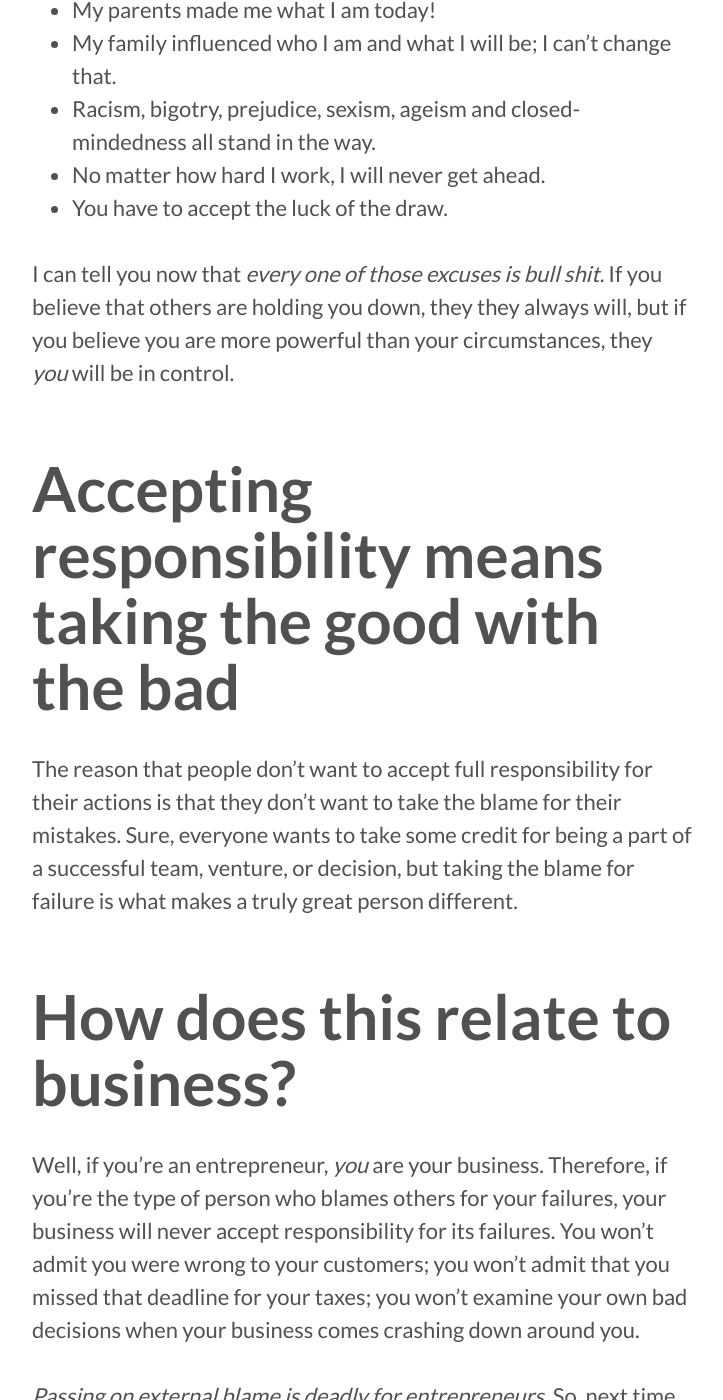
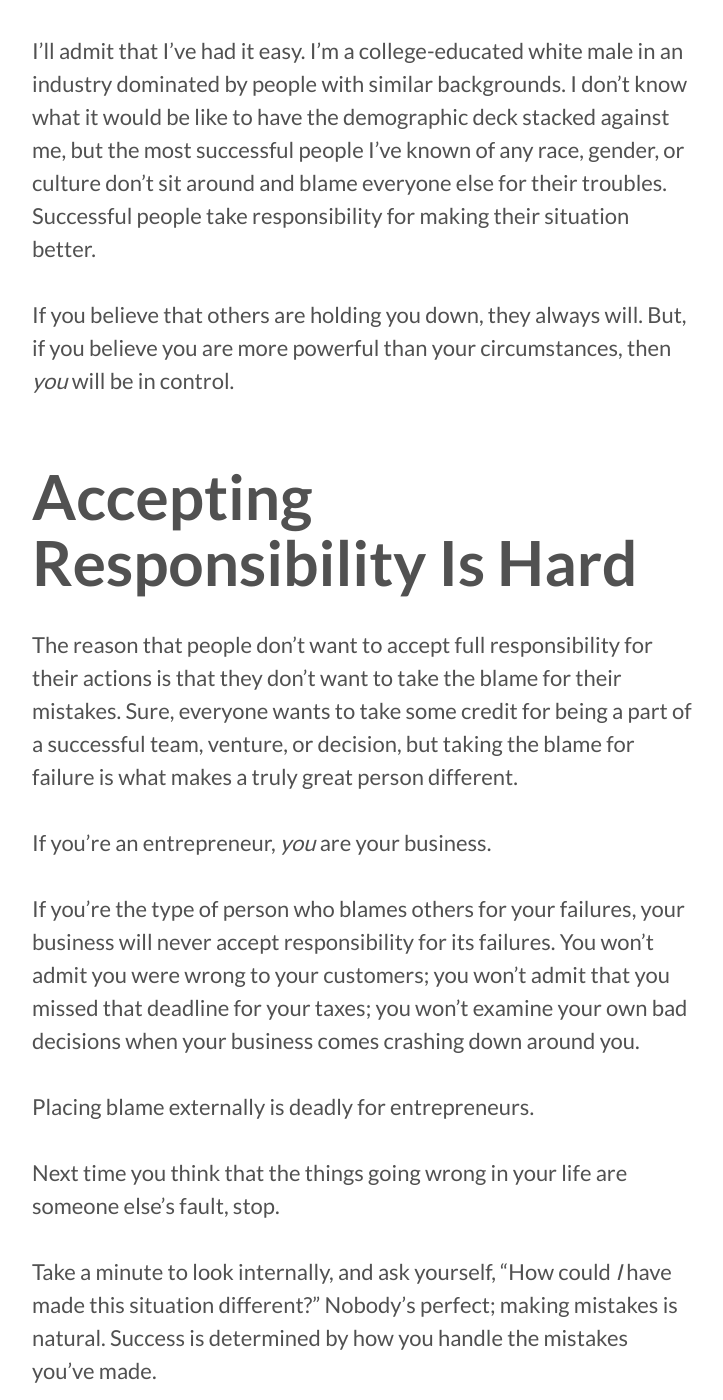
Before and after one commit to karllhughes/personal-blog-5, a Jekyll site: the page built from _posts/2017-02-15-are-you-placing-the-blame-internally-or-externally.markdown, in a window 1280 px wide and 1400 px high, scrolled down 2328 px. Shown: the whole window, without its empty margins (278-1001 px from the left). Built offline with Jekyll 4.4.1, drawn with Linux system fonts in a browser that asks for light colours; some of the changed text lies outside the part shown.

Commit message:
Updating blame article

```diff
--- a/_posts/2017-02-15-are-you-placing-the-blame-internally-or-externally.markdown
+++ b/_posts/2017-02-15-are-you-placing-the-blame-internally-or-externally.markdown
@@ -1,25 +1,25 @@
 ---
 layout: post
-title: "Are You Placing the Blame Internally or Externally?"
+title: "Placing Blame: Internally or Externally"
 date: 2017-02-15
-img: https://i.imgur.com/7BEUBEg.jpg
+img: /assets/img/placing-blame.png
 categories:
   - Startups
 ---
-*I was less sympathetic when I wrote this in 2012 than I am now, but I stand by the overall message here. Placing blame for your problems on external sources is a bad habit, no matter how many of those external sources really are working against you.*
 
-*What I didn't say when I first published this, but now realize is that my perception is undoubtedly skewed. I've had it easy being a college-educated white male, so I don't know what it would be like to have the demographic deck stacked against me. That said, the most successful people I've known of any race, gender, or culture didn't sit around and accept that things were bad for them. They got out and took responsibility for making them better.*
-
------
-
-I've started to realize that there are two kinds of people in the world:
+There are two kinds of people in the world:
 
 1.  Those who take responsibility when they make mistakes
 2.  Those who place blame on others when they make mistakes
 
-Sure, there are those rare few [who cross over from one to the other side](http://www.sixwise.com/newsletters/06/05/24/how-to-take-responsibility--amp-stop-blaming-others-even-if-others-are-to-blame.htm), but generally, most of us get established and don't ever change. So, what's the big deal? Who cares where you place your blame anyway?
+Sure, there are those rare few [who cross over from one to the other side](http://www.sixwise.com/newsletters/06/05/24/how-to-take-responsibility--amp-stop-blaming-others-even-if-others-are-to-blame.htm), but generally, most of us get established and don't ever change.
 
-**_You_ should care** and here's why: _people who cannot accept responsibility for their life are doomed to be a victim of their circumstances._ You know [the excuses you hear people make](http://www.livestrong.com/article/14698-accepting-personal-responsibility/#ixzz20T3d24Is) (and maybe make yourself):
+So, what's the big deal? Who cares where you place your blame anyway?
+
+## You Should Care
+Here's why: people who cannot accept responsibility for their life are doomed to be a victim of their circumstances.
+
+You know [the excuses you hear people make](http://www.livestrong.com/article/14698-accepting-personal-responsibility/#ixzz20T3d24Is) (and maybe make yourself):
 
 *   It's not my fault I am the way I am.
 *   Life is unfair! There is no sense in trying to take control of my life.
@@ -30,14 +30,20 @@
 *   No matter how hard I work, I will never get ahead.
 *   You have to accept the luck of the draw.
 
-I can tell you now that _every one of those excuses is bull shit._ If you believe that others are holding you down, they they always will, but if you believe you are more powerful than your circumstances, they _you_ will be in control.
+I'll admit that I've had it easy. I'm a college-educated white male in an industry dominated by people with similar backgrounds. I don't know what it would be like to have the demographic deck stacked against me, but the most successful people I've known of any race, gender, or culture don't sit around and blame everyone else for their troubles. Successful people take responsibility for making their situation better.
 
-## Accepting responsibility means taking the good with the bad
+If you believe that others are holding you down, they always will. But, if you believe you are more powerful than your circumstances, then _you_ will be in control.
+
+## Accepting Responsibility Is Hard
 
 The reason that people don't want to accept full responsibility for their actions is that they don't want to take the blame for their mistakes. Sure, everyone wants to take some credit for being a part of a successful team, venture, or decision, but taking the blame for failure is what makes a truly great person different.
 
-## How does this relate to business?
+If you're an entrepreneur, _you_ are your business.
 
-Well, if you're an entrepreneur, _you_ are your business. Therefore, if you're the type of person who blames others for your failures, your business will never accept responsibility for its failures. You won't admit you were wrong to your customers; you won't admit that you missed that deadline for your taxes; you won't examine your own bad decisions when your business comes crashing down around you.
+If you're the type of person who blames others for your failures, your business will never accept responsibility for its failures. You won't admit you were wrong to your customers; you won't admit that you missed that deadline for your taxes; you won't examine your own bad decisions when your business comes crashing down around you.
 
-_Passing on external blame is deadly for entrepreneurs._ So, next time you think that the things going wrong in your life are someone else's fault, stop. Take a minute to look internally, and ask yourself, "how could _I_ have made this situation different?" Nobody's perfect; making mistakes is natural. Success is determined by how you handle the mistakes you have made.
+Placing blame externally is deadly for entrepreneurs.
+
+Next time you think that the things going wrong in your life are someone else's fault, stop.
+
+Take a minute to look internally, and ask yourself, "How could _I_ have made this situation different?" Nobody's perfect; making mistakes is natural. Success is determined by how you handle the mistakes you've made.
```
Also changed, not shown: assets/img/placing-blame.png (added).
